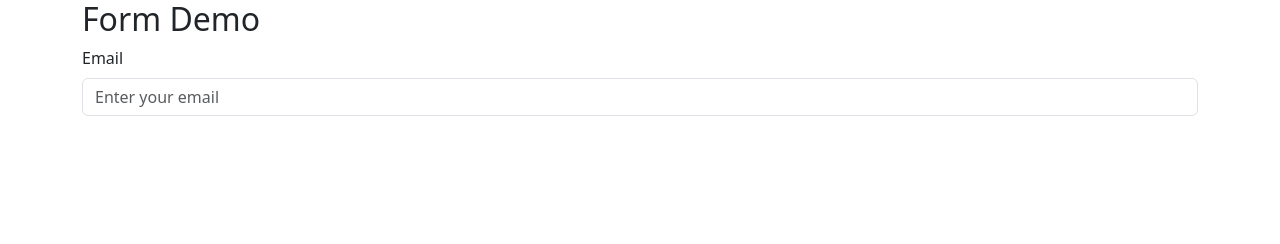
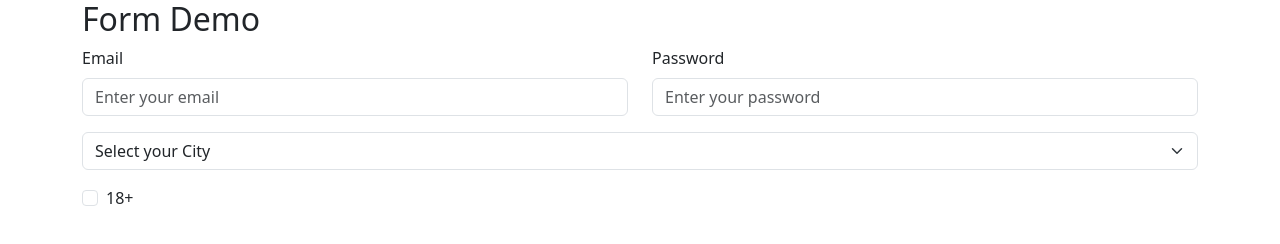
Before and after one commit to vedgohel/Sigma-6.0-Development, a plain HTML site: page BoopStrap/Form/index.html in a window 1280 px wide. Drawn offline with nearby package versions, Linux system fonts and the light colour scheme.

Commit message:
form layout

```diff
--- a/BoopStrap/Form/index.html
+++ b/BoopStrap/Form/index.html
@@ -9,9 +9,34 @@
 <body>
     <div class="container">
         <h2>Form Demo</h2>
-        <form action="" class="mb-3">
-            <label for="email" class="form-label">Email</label>
-            <input type="text" class="form-control" id="email" placeholder="Enter your email">
+        <form action="">
+            <div class="row">
+               <div class="mb-3 col-md-6">
+                 <label for="email" class="form-label">Email</label>
+                 <input type="text" class="form-control" id="email" placeholder="Enter your email">
+               </div>
+
+               <div class="mb-3 col-md-6">
+                 <label for="password" class="form-label">Password</label>
+                 <input type="password" class="form-control" id="password" placeholder="Enter your password">
+               </div>
+             </div>
+
+
+            <div class="mb-3">
+            <select class="form-select">
+                <option value="1">Select your City</option>
+                <option value="2">Vadodara</option>
+                <option value="3">Anand</option>
+                <option value="4">Rajkot</option>
+            </select>
+
+            <div class="form-check mb-3 mt-3">
+              <input class="form-check-input" type="checkbox" value="" id="checkDefault">
+              <label class="form-check-label" for="checkDefault">
+                18+
+              </label>
+            </div>
         </form>
     </div>
 </body>
```
